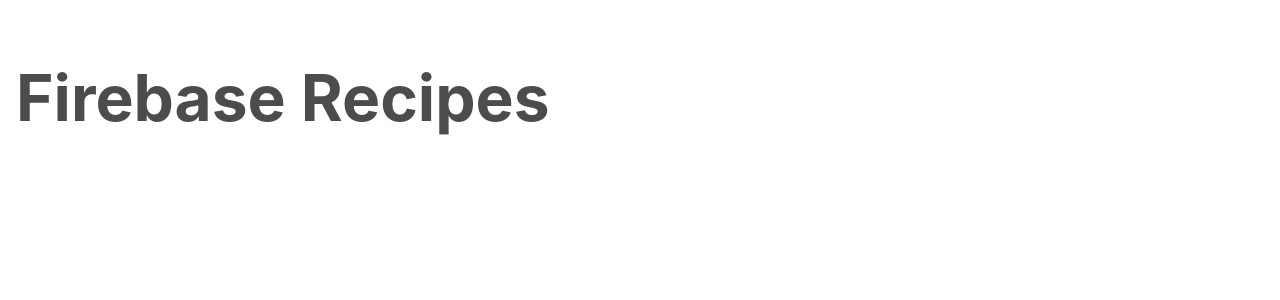
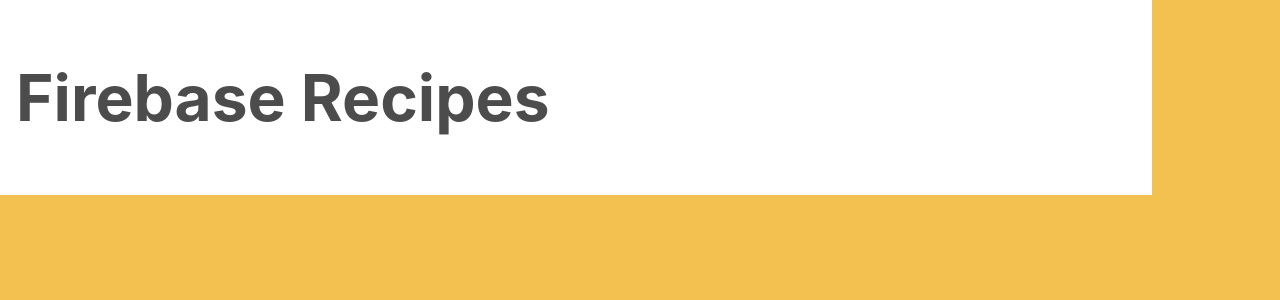
Before and after one commit to sandy99405/firebase-recipes-web-app, a React (Create React App) app: page / in a window 1280 px wide. Shown: the top 300 px of the page. Built offline with nearby package versions, Linux system fonts and the light colour scheme.

Commit message:
added CD2

```diff
--- a/src/Appu.css
+++ b/src/Appu.css
@@ -1,3 +1,12 @@
+@font-face {
+    font-family: 'Roboto'/* , sans-serif */;
+    src: url('https://fonts.googleapis.com/css2?family=Roboto:wght@400;500&display=swap'), format('ttf');
+  }
+
+  html {
+    background: #f3c14f;
+  }
+
 .title-row {
     display: flex;
     width: 70rem;
```
